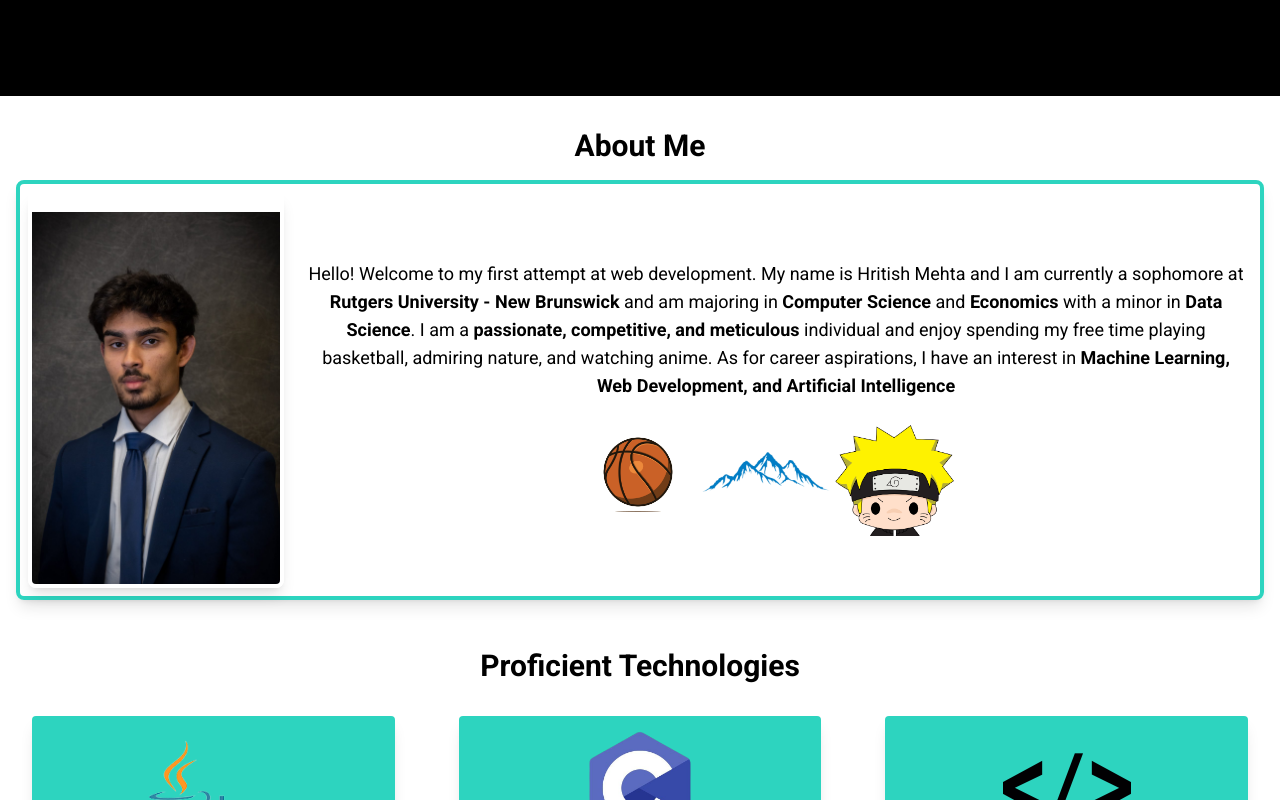
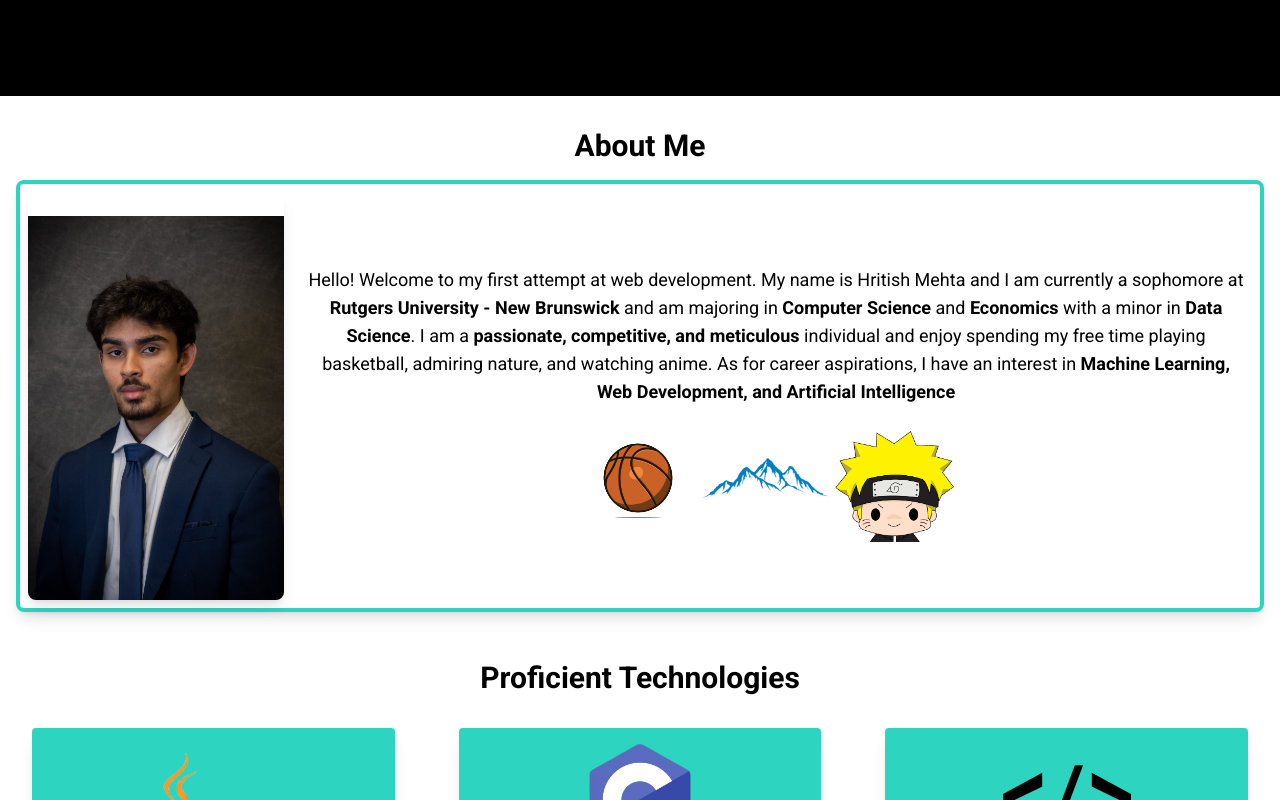
Before and after one commit to hritishmehta/personalPortfolio, a React (Create React App) app: page / in a window 1280 px wide. Shown: the part 704-1504 px from the top of the page. Built offline with nearby package versions, Linux system fonts and the light colour scheme; a web font is replaced by a local one.

Commit message:
finishing touches

```diff
--- a/src/components/AboutMe.js
+++ b/src/components/AboutMe.js
@@ -54,7 +54,7 @@ function AboutMe() {
          <img
                 src={professionalPortrait}
                 alt="Picture of Me"
-                className="object-cover w-40 md:w-64 rounded-lg shadow-lg border-4 border-white hover:scale-105 transition-transform pt-4"
+                className="object-cover w-40 md:w-64 rounded-lg shadow-lg hover:scale-105 transition-transform pt-6"
           />
         <div className="mr-4 pt-6">
           <div>
```
